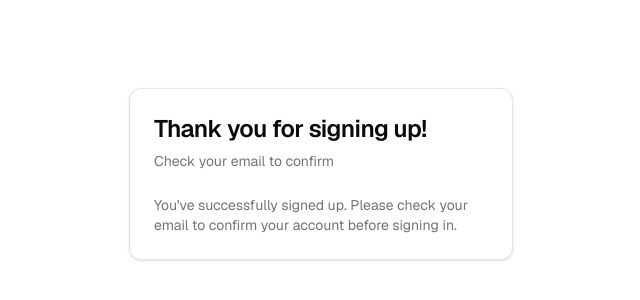
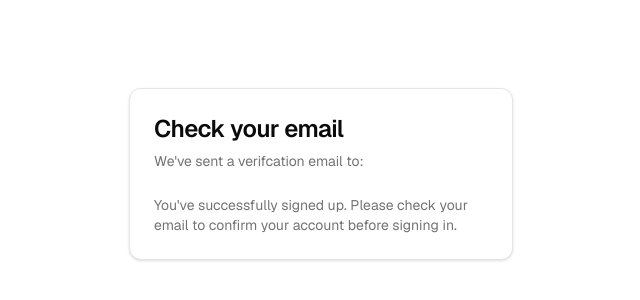
Before and after one commit to Akib306/Campus-Find, a Next.js app: page /auth/sign-up-success in a window 1280 px wide. Shown: the part 226-526 px from the top of the page, without its empty margins (319-959 px from the left). Built offline with nearby package versions, Linux system fonts and the light colour scheme; no server answers.

Commit message:
feat: pass in the email via uri query param

```diff
--- a/app/auth/sign-up-success/page.tsx
+++ b/app/auth/sign-up-success/page.tsx
@@ -5,8 +5,18 @@ import {
   CardHeader,
   CardTitle,
 } from "@/components/ui/card";
+import { BaselineCheckCircleOutline } from "@/components/icons/baseline-check-circle-outline";
 
-export default function Page() {
+export default function Page(
+  {
+    searchParams
+  }:
+  {
+    searchParams: { email: string }
+  }
+) {
+  const email: string = searchParams?.email ? searchParams.email : "";
+
   return (
     <div className="flex min-h-svh w-full items-center justify-center p-6 md:p-10">
       <div className="w-full max-w-sm">
@@ -14,9 +24,9 @@ export default function Page() {
           <Card>
             <CardHeader>
               <CardTitle className="text-2xl">
-                Thank you for signing up!
+                Check your email
               </CardTitle>
-              <CardDescription>Check your email to confirm</CardDescription>
+              <CardDescription>We've sent a verifcation email to: {email}</CardDescription>
             </CardHeader>
             <CardContent>
               <p className="text-sm text-muted-foreground">
--- a/components/sign-up-form.tsx
+++ b/components/sign-up-form.tsx
@@ -69,7 +69,7 @@ export function SignUpForm({
         },
       });
       if (error) throw error;
-      router.push("/auth/sign-up-success");
+      router.push(`/auth/sign-up-success?email=${encodeURIComponent(email)}`);
     } catch (error: unknown) {
       setError(error instanceof Error ? error.message : "An error occurred");
     } finally {
```
